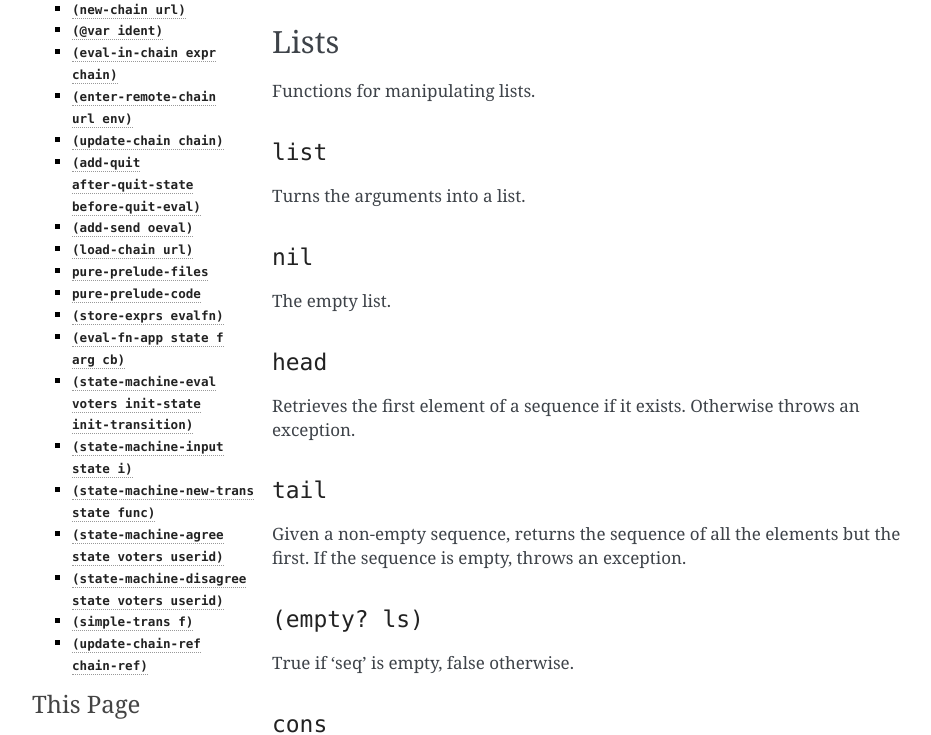
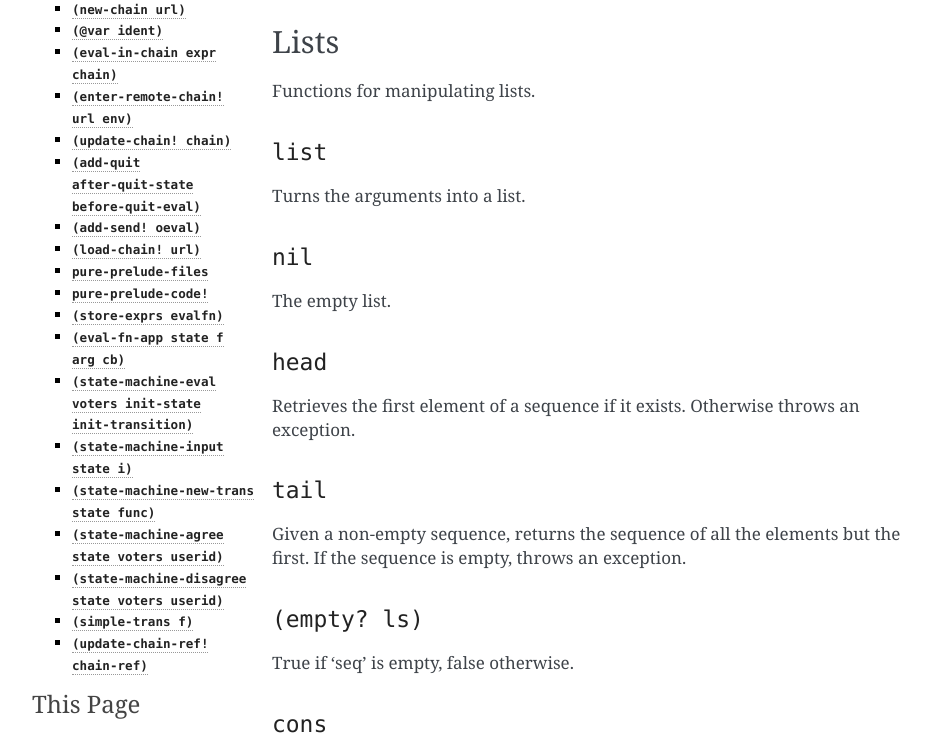
Before and after one commit to radicle-dev/radicle-alpha, a Sphinx documentation site: the page built from docs/source/reference.rst, in a window 1280 px wide and 1400 px high, scrolled down 4087 px. Shown: the part 171-906 px from the top of the window, without its empty margins (148-1079 px from the left). Built offline with Sphinx 7.4.7, drawn with Linux system fonts in a browser that asks for light colours; pages that are not in the unit, such as notebooks, are missing from menus; some of the changed text lies outside the part shown.

Commit message:
Add missing exclamation marks.
Some effectful functions did not have exclamation marks
in there name.

```diff
--- a/docs/source/guide/GettingStarted.rst
+++ b/docs/source/guide/GettingStarted.rst
@@ -21,7 +21,7 @@ In order to build from source, you'll need stack_:
     curl -sSL https://get.haskellstack.org/ | sh
 
 The centralized server also requires PostgreSQL libs. On Ubuntu, you can
-`apt-get install libpq-dev`. On MacOS, you can `brew install postgresql'.
+`apt-get install libpq-dev`. On MacOS, you can `brew install postgresql`.
 
 You can then download and build the latest source code for `radicle` from
 http://git.oscoin.io/radicle:
--- a/docs/source/reference.rst
+++ b/docs/source/reference.rst
@@ -1024,14 +1024,14 @@ A lens for variables in states of chains.
 Evaluates 'expr' in the 'chain' and returns a dict with the ':result'
 and the resulting ':chain'.
 
-``(enter-remote-chain url env)``
-~~~~~~~~~~~~~~~~~~~~~~~~~~~~~~~~
+``(enter-remote-chain! url env)``
+~~~~~~~~~~~~~~~~~~~~~~~~~~~~~~~~~
 
 Make the eval behave as that of a remote chain. The second param is the
 env to return to after :quit.
 
-``(update-chain chain)``
-~~~~~~~~~~~~~~~~~~~~~~~~
+``(update-chain! chain)``
+~~~~~~~~~~~~~~~~~~~~~~~~~
 
 Takes a chain, and returns a new chain updated with the new expressions
 from the remote chain
@@ -1042,14 +1042,14 @@ from the remote chain
 Adds a ``:quit`` command to ``before-quit-eval``, which switches to
 ``after-quit-state`` (and to the eval in that state)
 
-``(add-send oeval)``
-~~~~~~~~~~~~~~~~~~~~
+``(add-send! oeval)``
+~~~~~~~~~~~~~~~~~~~~~
 
 Add a ``:send`` special form that sends the contents of ``_input`` to
 the chain ``_cur-chain``
 
-``(load-chain url)``
-~~~~~~~~~~~~~~~~~~~~
+``(load-chain! url)``
+~~~~~~~~~~~~~~~~~~~~~
 
 Takes a ``url``, and fetches the inputs of a remote chain and return a
 chain dictionary with the chain state.
@@ -1059,8 +1059,8 @@ chain dictionary with the chain state.
 
 List of files which together define the pure prelude.
 
-``pure-prelude-code``
-~~~~~~~~~~~~~~~~~~~~~
+``pure-prelude-code!``
+~~~~~~~~~~~~~~~~~~~~~~
 
 The pure prelude.
 
@@ -1109,8 +1109,8 @@ Vote to disagree on a new transition function.
 Given a function ``f``, makes a transition function who's output is also
 the next state.
 
-``(update-chain-ref chain-ref)``
-~~~~~~~~~~~~~~~~~~~~~~~~~~~~~~~~
+``(update-chain-ref! chain-ref)``
+~~~~~~~~~~~~~~~~~~~~~~~~~~~~~~~~~
 
 Update ``chain-ref`` containing a chain with the new expressions from
 the remote chain
```
Also changed, not shown: 6 other files.
